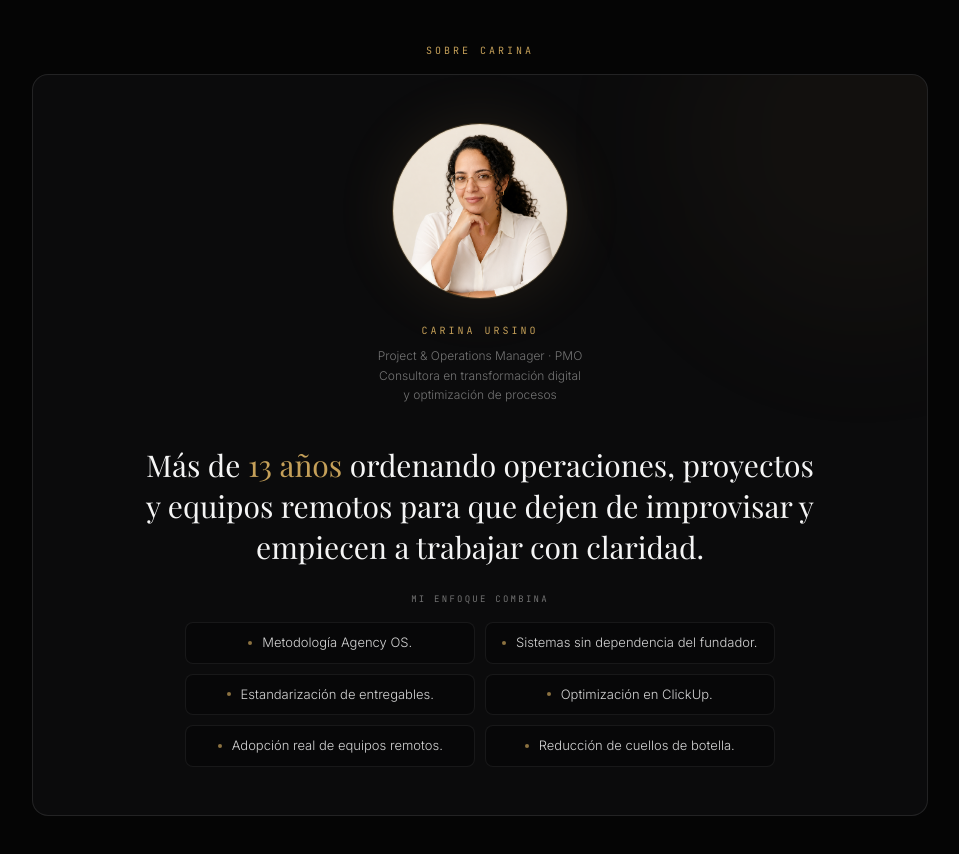
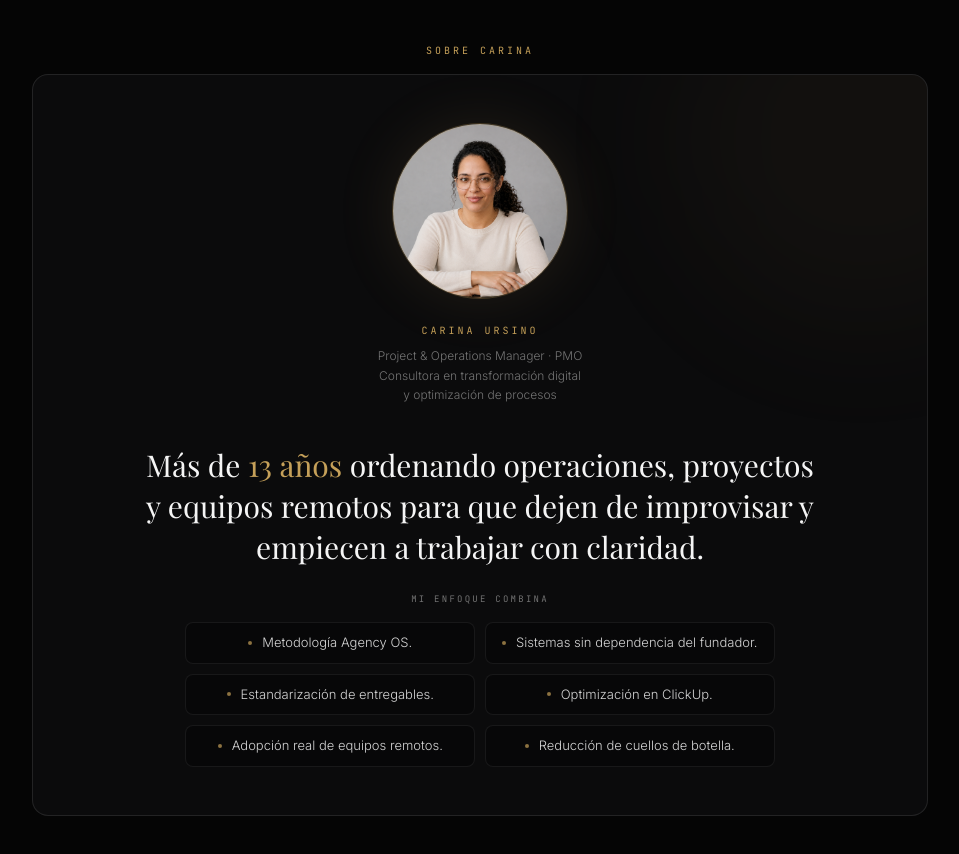
Before and after one commit to carinaeursino-cyber/kleos-agencyos, a React (Vite) app: page /vsl in a window 1280 px wide. Shown: the part 2240-3094 px from the top of the page, without its empty margins (160-1119 px from the left). Built offline with nearby package versions, Linux system fonts and the light colour scheme; a web font is replaced by a local one.

Commit message:
actualizar imagen de página vsl

```diff
--- a/src/pages/VslPage.tsx
+++ b/src/pages/VslPage.tsx
@@ -48,7 +48,7 @@ const carinaImages = import.meta.glob("../assets/images/*.{png,jpg,jpeg}", {
 }) as Record<string, string>;
 
 const carinaPhoto = Object.entries(carinaImages).find(([path]) =>
-  path.toLowerCase().includes("foto_carina_hero")
+  path.toLowerCase().includes("carina")
 )?.[1];
 
 // Los 6 enfoques de esta landing NO son los del home (aboutFocus en data.ts):
```
Also changed, not shown: src/assets/images/carina.png (added).
